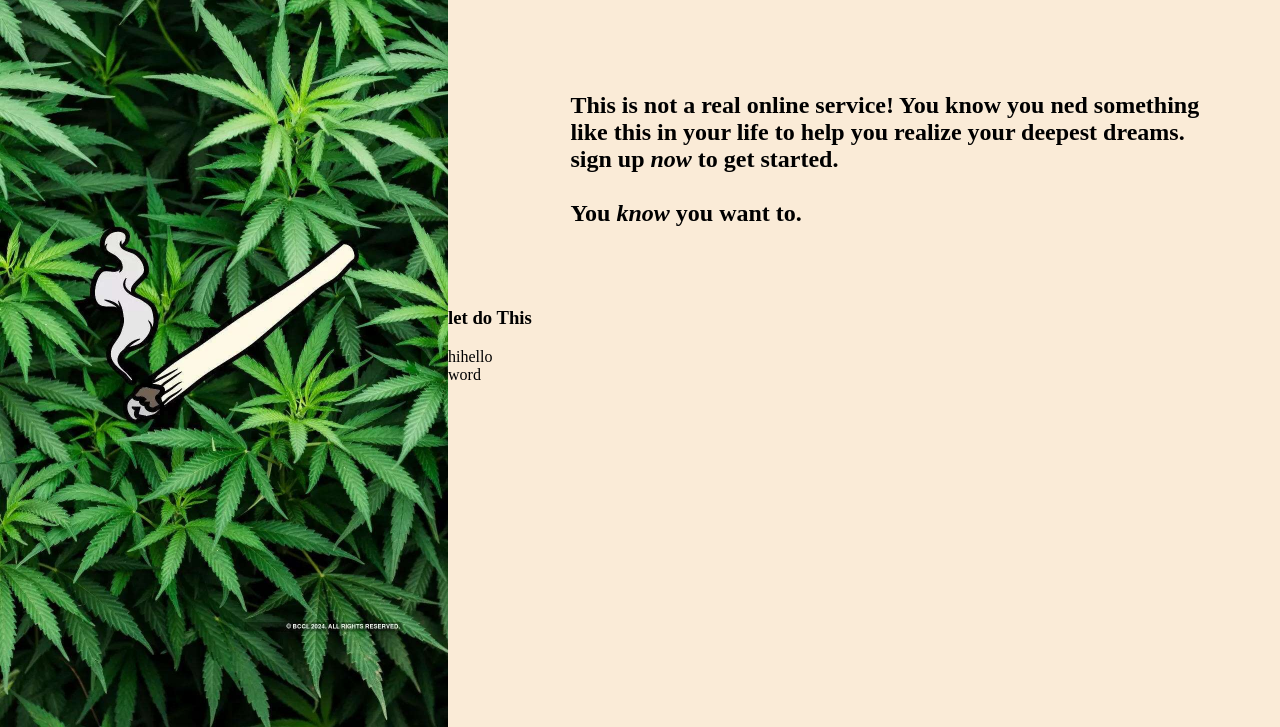
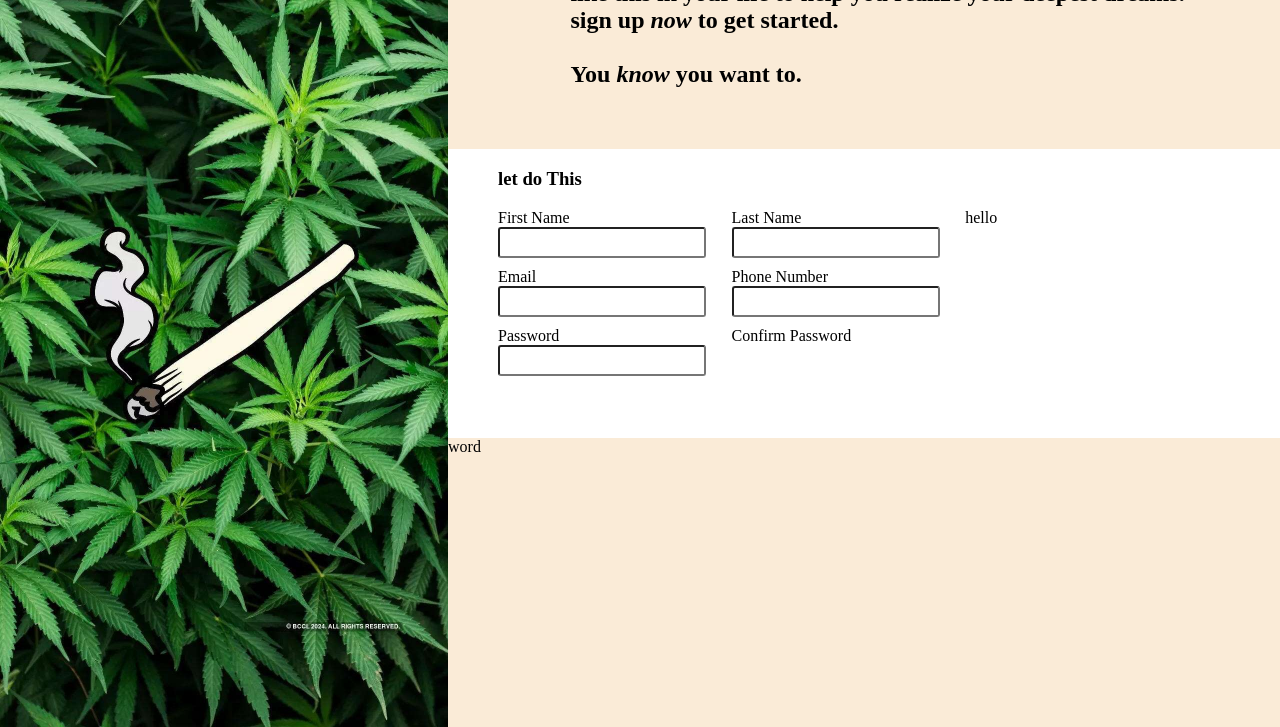
Before and after one commit to Reydove/sign-up-form, a plain HTML site: page index.html in a window 1280 px wide. Shown: the part 73-800 px from the top of the page. Drawn offline with Linux system fonts and the light colour scheme; a web font is replaced by a local one.

Commit message:
Adding of form to the html

```diff
--- a/index.html
+++ b/index.html
@@ -24,10 +24,37 @@
 
             </h2>
            </div>
-           <div class="seond">
-            <h3> let do This</h3>
+           <div class="second">
+            <h3 style="margin-left: 50px;"> let do This</h3>
             <form action="" method="get"  class="form-main-div">
-                <div class="form-divs>">hi</div>
+                <div class="form-divs>">
+                    <div class="form-div">
+                        <label for="First Name">First Name</label>
+                        <input type="text" id="First Name" name ="First_Name">
+                    </div>
+                    <div class="form-div">
+                        <label for="Email">Email</label>
+                        <input type="Email" id="Email" name ="Email">
+                    </div>
+                    <div class="form-div">
+                        <label for="password">Password</label>
+                        <input type="password" id="password" name="password">
+                    </div>
+                </div>
+                <div class="form-divs">
+                    <div class="form-div">
+                        <label for="LastName">Last Name</label>
+                        <input type="text" id="LastName" name="last_name">
+                    </div>
+                    <div class="form-div">
+                        <label for="Phone Number">Phone Number</label>
+                        <input type="tel" id="PhoneNumber" name="Phone_number">
+                    </div>
+                    <div class="form-div">
+                        <label for="ConfirmPassword">Confirm Password</label>
+                        <input type="password" id="confirmPassword" name="Confirm_Password" required>
+                    </div>
+                </div>
                 <div class="form-divs">hello</div>
             </form>
            </div>
--- a/style.css
+++ b/style.css
@@ -1,9 +1,18 @@
-@font-face {
+/*@font-face {
   font-family: 'NorseBold';
   src: local('Norse Bold'), url('path/to/Norse-Bold.ttf') format('truetype');
   font-weight: bold;
   font-style: normal;
+}*/
+@font-face {
+  font-family: Norse-Bold;
+  src: url(../fonts/Norse-)
 }
+
+
+
+
+
 
 /*body {
   font-family: 'NorseBold', sans-serif;
@@ -12,6 +21,7 @@
 body{
   margin: 0%;
   padding: 0%;
+  font-family: Norse-Bold,sa ;
 }
 .main{
   display: flex;
@@ -42,7 +52,7 @@ body{
 
 }
 .first{
-  height: 40vh;
+  height: 25vh;
   display: flex;
   justify-content: center;
   align-items: flex-end;
@@ -52,7 +62,7 @@ body{
 }
 .second{
   height: 40vh;
-  background: white:
+  background: white;
 }
 .third{
   height: 40vh;
@@ -60,4 +70,31 @@ body{
 .form-main-div{
     display: flex;
     flex-direction: row;
+    margin-left: 50px;
+    width: 60%;
+    justify-content: space-between;
 }
+ .form-div{
+  display: flex;
+  flex-direction: column;
+  margin-bottom: 10px
+
+ }
+ .form.divs{
+  display: flex;
+  justify-content: s;
+ }
+
+ input{
+  width: 200px;
+  border-color: 1px solid #E5E7EB;
+  height: 25px;
+  border-radius: 3px;
+
+ }
+ input:focus{
+  border: 1px solid blue;
+ }
+ input:invalid{
+  border: 1px red;
+ }
```
